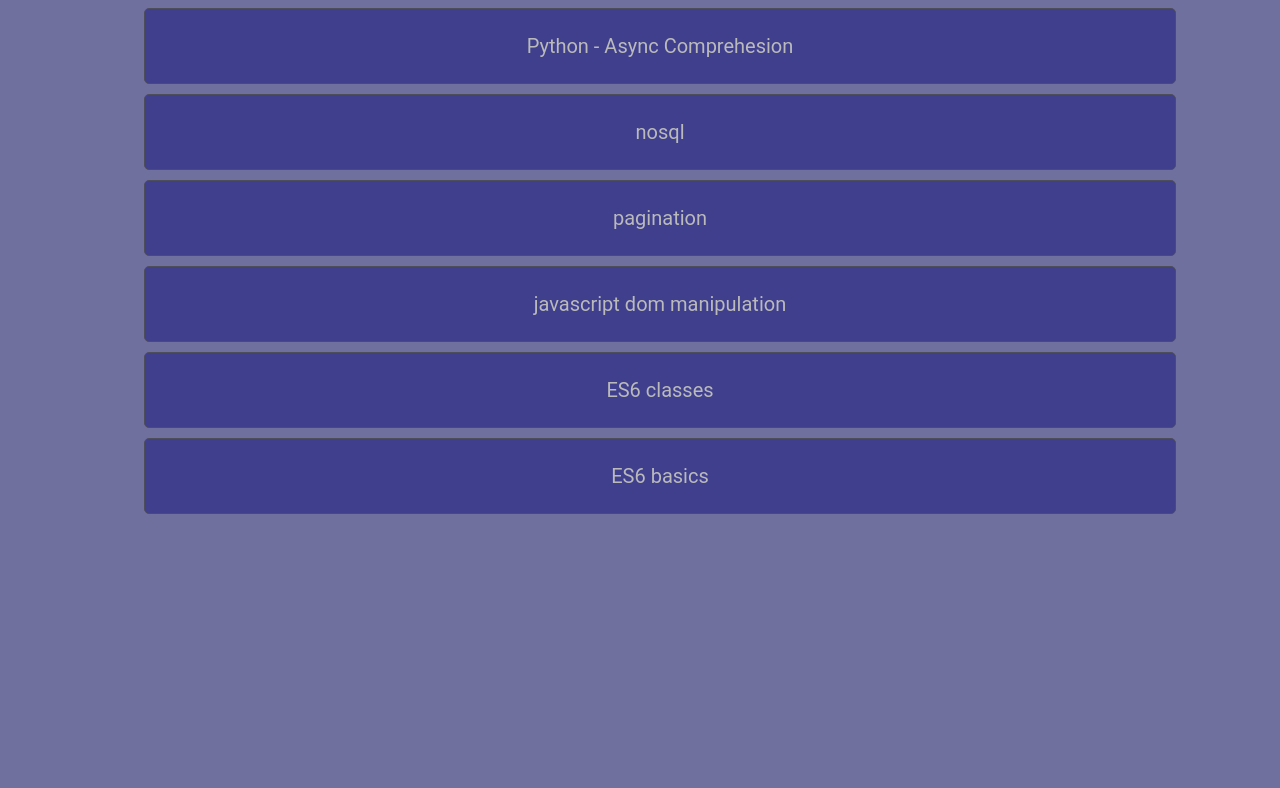
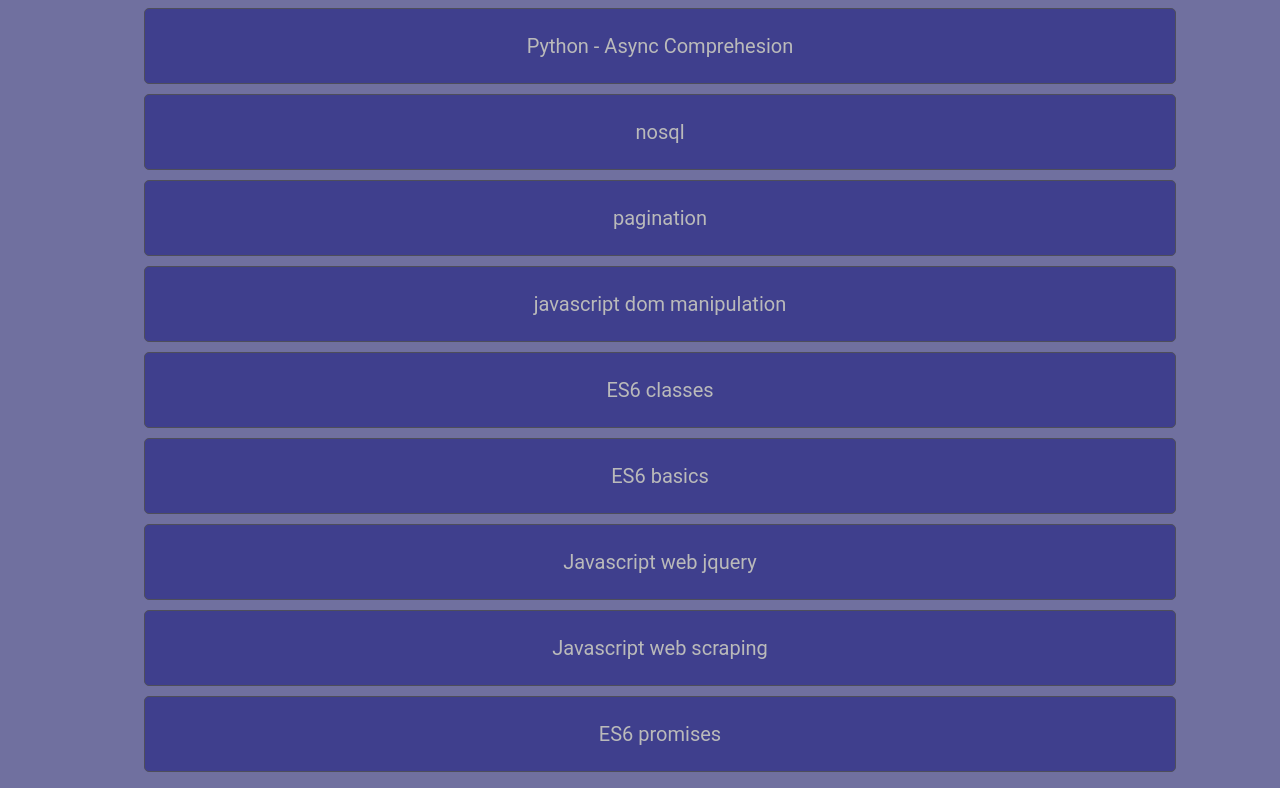
Before and after one commit to 888Leonidas888/full-stack.github.io, a plain HTML site: page index.html in a window 1280 px wide. Shown: the part 862-1650 px from the top of the page. Before the commit the page ends 1392 px from the top, so only its background shows below. Drawn offline with Linux system fonts and the light colour scheme.

Commit message:
chore(index): Agrega nuevos recursos.

```diff
--- a/index.html
+++ b/index.html
@@ -57,6 +57,15 @@
         <li><a href="./curses/es6_basics.html">
           ES6 basics
         </a></li>
+        <li><a href="./curses/javascript___web_jquery.html">
+          Javascript web jquery
+        </a></li>
+        <li><a href="./curses/javascript___web_scraping.html">
+          Javascript web scraping
+        </a></li>
+        <li><a href="./curses/es6_promises.html">
+          ES6 promises
+        </a></li>
       </ol>
     </body>
   </div>
```
